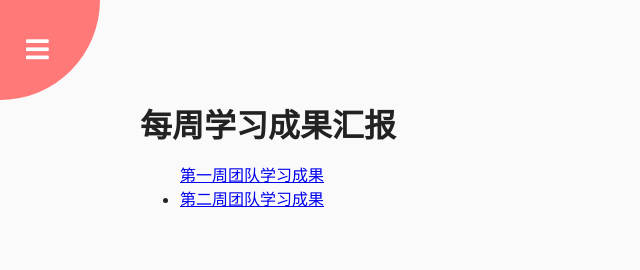
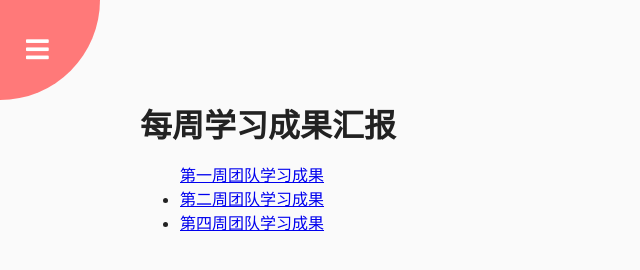
Before and after one commit to sanfem/vscode_ACM._io, a plain HTML site: page text1.html in a window 1280 px wide. Shown: the whole page, without its empty margins (0-640 px from the left). Drawn offline with Linux system fonts and the light colour scheme.

Commit message:
添加第四周团队学习成果链接

```diff
--- a/text1.html
+++ b/text1.html
@@ -26,6 +26,7 @@
         <ul>
           <il><a href="program_25_9_19.html">第一周团队学习成果</a></il>
           <li><a href="program\program_25_10_9.html">第二周团队学习成果</a></li>
+          <li><a href="program\progrom_25_10_23.html">第四周团队学习成果</a></li>
         </ul>
       </div>
     </div>
```
